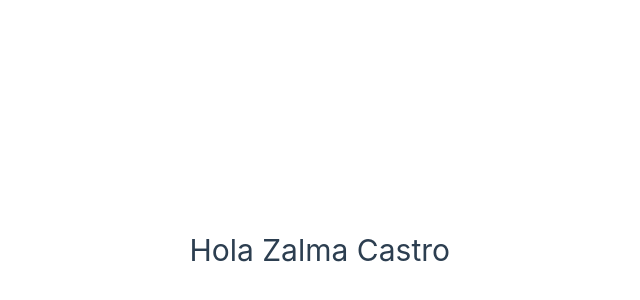
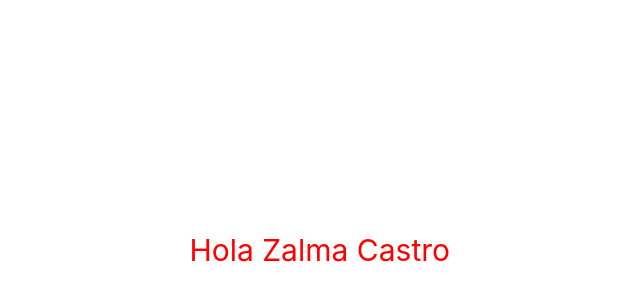
Before and after one commit to ZalmaCastroRosas/VueLearn, a Vue app: page / in a window 1280 px wide. Shown: the part 150-450 px from the top of the page, without its empty margins (190-830 px from the left). Built offline with nearby package versions, Linux system fonts and the light colour scheme.

Commit message:
corrección de SFC

```diff
--- a/src/App.vue
+++ b/src/App.vue
@@ -6,7 +6,7 @@
 </template>
 
 <style>
-h1.{
+h1{
   color:red
 }
 </style>
```
